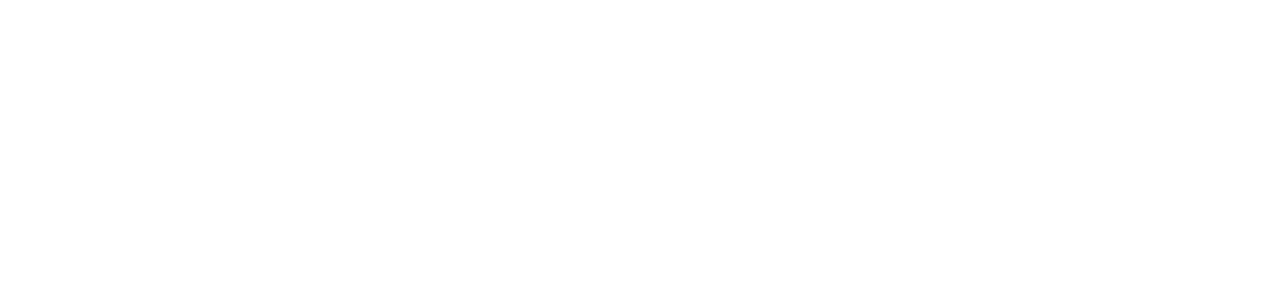
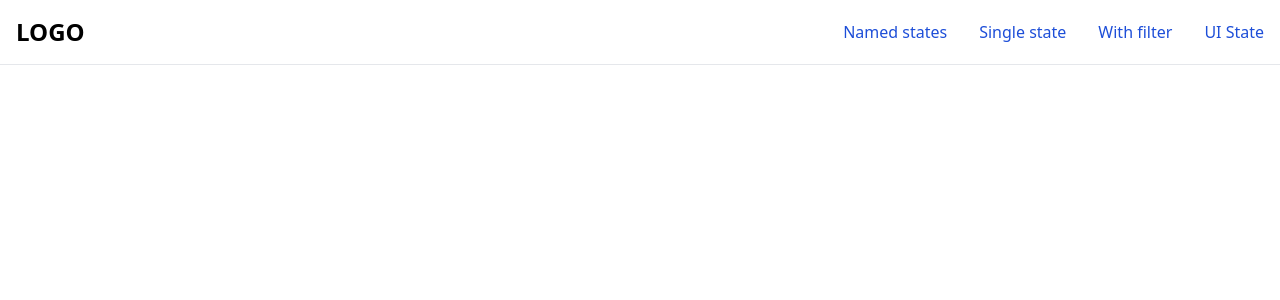
Before and after one commit to cdgstudio/state-management, an Angular app: page / in a window 1280 px wide. Shown: the top 300 px of the page. Built offline with nearby package versions, Linux system fonts and the light colour scheme.

Commit message:
Tailwind

```diff
--- a/package.json
+++ b/package.json
@@ -25,7 +25,10 @@
     "@angular-devkit/build-angular": "^17.0.0",
     "@angular/cli": "~17.0.0",
     "@angular/compiler-cli": "^17.0.2",
+    "autoprefixer": "^10.4.16",
+    "postcss": "^8.4.31",
     "prettier": "^3.0.3",
+    "tailwindcss": "^3.3.5",
     "typescript": "~5.2.2"
   }
 }
--- /dev/null
+++ b/src/app/app.component.html
@@ -0,0 +1,49 @@
+<nav class="bg-white border-gray-200 dark:bg-gray-900 mb-4 border-b">
+  <div class="max-w-screen-xl flex flex-wrap items-center justify-between mx-auto p-4">
+    <span class="flex items-center space-x-3 rtl:space-x-reverse">
+      <span class="self-center text-2xl font-semibold whitespace-nowrap dark:text-white">LOGO</span>
+    </span>
+    <div class="w-full md:block md:w-auto">
+      <ul
+        class="font-medium flex p-4 md:p-0 mt-4 border border-gray-100 rounded-lg bg-gray-50 md:flex-row md:space-x-8 rtl:space-x-reverse md:mt-0 md:border-0 md:bg-white dark:bg-gray-800 md:dark:bg-gray-900 dark:border-gray-700"
+      >
+        <li>
+          <a
+            routerLink="named-states"
+            class="block py-2 px-3 text-white bg-blue-700 rounded md:bg-transparent md:text-blue-700 md:p-0 dark:text-white md:dark:text-blue-500"
+          >
+            Named states
+          </a>
+        </li>
+        <li>
+          <a
+            routerLink="single-state"
+            class="block py-2 px-3 text-white bg-blue-700 rounded md:bg-transparent md:text-blue-700 md:p-0 dark:text-white md:dark:text-blue-500"
+          >
+            Single state
+          </a>
+        </li>
+        <li>
+          <a
+            routerLink="filterable-table"
+            class="block py-2 px-3 text-white bg-blue-700 rounded md:bg-transparent md:text-blue-700 md:p-0 dark:text-white md:dark:text-blue-500"
+          >
+            With filter
+          </a>
+        </li>
+        <li>
+          <a
+            routerLink="ui-state"
+            class="block py-2 px-3 text-white bg-blue-700 rounded md:bg-transparent md:text-blue-700 md:p-0 dark:text-white md:dark:text-blue-500"
+          >
+            UI State
+          </a>
+        </li>
+      </ul>
+    </div>
+  </div>
+</nav>
+
+<div class="container ml-auto mr-auto">
+  <router-outlet />
+</div>
--- a/src/app/app.component.ts
+++ b/src/app/app.component.ts
@@ -1,12 +1,12 @@
 import { ChangeDetectionStrategy, Component } from "@angular/core";
-import { RouterOutlet } from "@angular/router";
+import { RouterLink, RouterLinkActive, RouterOutlet } from "@angular/router";
 
 @Component({
   selector: "app-root",
   standalone: true,
-  imports: [RouterOutlet],
-  template: `<router-outlet />`,
+  templateUrl: `./app.component.html`,
   styleUrls: ["./app.component.scss"],
+  imports: [RouterOutlet, RouterLink, RouterLinkActive],
   changeDetection: ChangeDetectionStrategy.OnPush,
 })
 export class AppComponent {}
--- a/src/app/demos/named-states/named-states.component.ts
+++ b/src/app/demos/named-states/named-states.component.ts
@@ -8,11 +8,6 @@ import { LoadedState, getInitialState } from "src/app/demos/named-states/state.m
   standalone: true,
   imports: [NgFor, NgIf],
   template: `
-    @switch (stateSignal().state) { @case ('loading') {
-    <h1>Loading</h1>
-
-    } }
-
     <ng-container *ngIf="stateSignal() as state">
       <h1 *ngIf="state.state === 'loading'">Loading</h1>
 
--- a/src/app/demos/single-state/single-state.component.scss
+++ b/src/app/demos/single-state/single-state.component.scss
@@ -1,42 +1,3 @@
-table {
-  font-family: Arial, Helvetica, sans-serif;
-  border-collapse: collapse;
-  width: 100%;
-}
-
-table td,
-table th {
-  border: 1px solid #ddd;
-  padding: 8px;
-}
-
-table tr:nth-child(even) {
-  background-color: #f2f2f2;
-}
-
-table tr:hover {
-  background-color: #ddd;
-}
-
-table th {
-  padding-top: 12px;
-  padding-bottom: 12px;
-  text-align: left;
-  background-color: #04aa6d;
-  color: white;
-}
-
-button {
-  background-color: #4caf50; /* Green */
-  border: none;
-  color: white;
-  padding: 15px 32px;
-  text-align: center;
-  text-decoration: none;
-  display: inline-block;
-  font-size: 16px;
-}
-
 button + button {
   margin-left: 1rem;
 }
--- a/src/app/demos/single-state/state.models.ts
+++ b/src/app/demos/single-state/state.models.ts
@@ -1,4 +1,4 @@
-import { ToDo } from "src/app/api/to-do";
+import { ToDo } from 'src/app/api/to-do';
 
 export interface ComponentState {
   loading: boolean;
--- /dev/null
+++ b/src/app/shared/to-does-table/index.ts
@@ -0,0 +1,36 @@
+import { Component, Input } from '@angular/core';
+import { ToDo } from '../../api/to-do';
+
+@Component({
+  selector: 'app-to-dos-table',
+  template: `
+    <table class="min-w-full text-left text-sm font-light">
+      <thead class="border-b font-medium dark:border-neutral-500">
+        <tr>
+          <th scope="col" class="px-6 py-4">#</th>
+          <th scope="col" class="px-6 py-4">Title</th>
+          <th scope="col" class="px-6 py-4">Completed</th>
+        </tr>
+      </thead>
+      <tbody>
+        @for (item of toDos; track item.id) {
+        <tr
+          class="border-b transition duration-300 ease-in-out hover:bg-neutral-100 dark:border-neutral-500 dark:hover:bg-neutral-600"
+        >
+          <td class="whitespace-nowrap px-6 py-4 font-medium">{{ item.id }}</td>
+          <td class="whitespace-nowrap px-6 py-4">{{ item.title }}</td>
+          <td class="whitespace-nowrap px-6 py-4">{{ item.completed }}</td>
+        </tr>
+        }
+      </tbody>
+    </table>
+  `,
+  styles: `
+  :host {
+    @apply block;
+  }`,
+  standalone: true,
+})
+export class ToDosTableComponent {
+  @Input({ required: true }) toDos!: ToDo[];
+}
--- a/src/index.html
+++ b/src/index.html
@@ -1,13 +1,13 @@
 <!doctype html>
 <html lang="en">
-<head>
-  <meta charset="utf-8">
-  <title>NamesStates</title>
-  <base href="/">
-  <meta name="viewport" content="width=device-width, initial-scale=1">
-  <link rel="icon" type="image/x-icon" href="favicon.ico">
-</head>
-<body>
-  <app-root></app-root>
-</body>
+  <head>
+    <meta charset="utf-8" />
+    <title>State management</title>
+    <base href="/" />
+    <meta name="viewport" content="width=device-width, initial-scale=1" />
+    <link rel="icon" type="image/x-icon" href="favicon.ico" />
+  </head>
+  <body>
+    <app-root></app-root>
+  </body>
 </html>
--- a/src/styles.scss
+++ b/src/styles.scss
@@ -1,4 +1,28 @@
-/* You can add global styles to this file, and also import other style files */
+@tailwind base;
+@tailwind components;
+@tailwind utilities;
+
 button {
   cursor: pointer;
 }
+
+table {
+  @apply w-full text-sm text-left rtl:text-right text-gray-500 dark:text-gray-400;
+}
+
+thead {
+  @apply text-xs text-gray-700 uppercase bg-gray-50 dark:bg-gray-700 dark:text-gray-400;
+}
+
+th,
+td {
+  @apply px-6 py-3;
+}
+
+tr {
+  @apply bg-white border-b dark:bg-gray-800 dark:border-gray-700;
+}
+
+button {
+  @apply text-white bg-blue-700 hover:bg-blue-800 focus:ring-4 focus:ring-blue-300 font-medium rounded-lg text-sm px-5 py-2.5 me-2 mb-2 dark:bg-blue-600 dark:hover:bg-blue-700 focus:outline-none dark:focus:ring-blue-800;
+}
--- /dev/null
+++ b/tailwind.config.js
@@ -0,0 +1,8 @@
+/** @type {import('tailwindcss').Config} */
+module.exports = {
+  content: ["./src/**/*.{html,ts}"],
+  theme: {
+    extend: {},
+  },
+  plugins: [],
+};
```
Also changed, not shown: src/app/demos/single-state/single-state.component.ts (+39 -26 lines), 2 other files (tests, documents, lock files or other folders).
